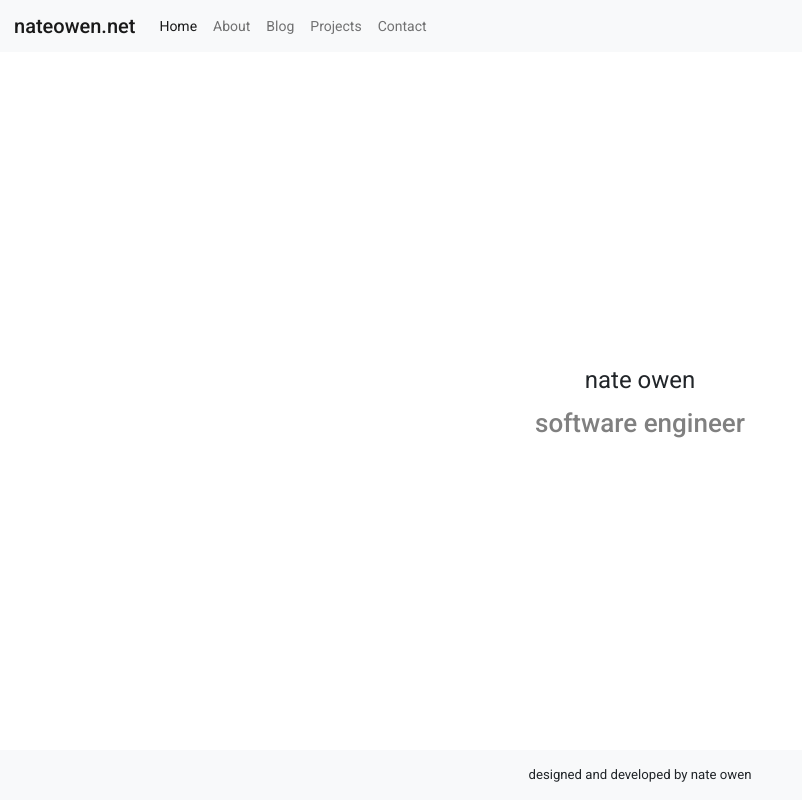
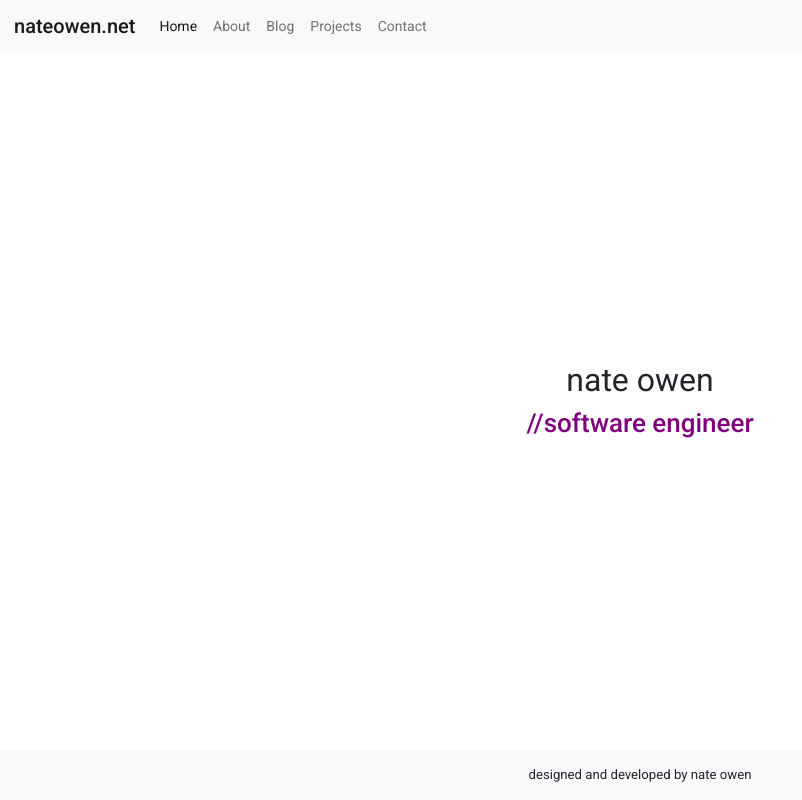
Before and after one commit to nowen458/nateowen-fe, an Angular app: page /home in a window 1280 px wide. Shown: the whole page, without its empty margins (0-802 px from the left). Built offline with nearby package versions, Linux system fonts and the light colour scheme.

Commit message:
Updating CSS and description on home page

```diff
--- a/src/app/homepage/homepage.component.css
+++ b/src/app/homepage/homepage.component.css
@@ -16,7 +16,11 @@
     margin-top: -45px;
 }
 
+h1 {
+    font-size: 2rem;
+}
+
 h2 {
-    color: gray;
+    color: purple;
     font-size: 1.625rem;
 }
--- a/src/app/homepage/homepage.component.html
+++ b/src/app/homepage/homepage.component.html
@@ -6,7 +6,7 @@
     </div>
     <div class="row" id="title">
         <div class="col-12">
-            <h2 class="text-center" id="title-content">software engineer</h2>
+            <h2 class="text-center" id="title-content">//software engineer</h2>
         </div>
     </div>
 </div>
```
